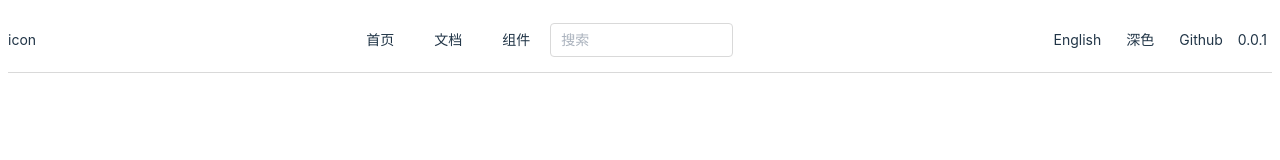
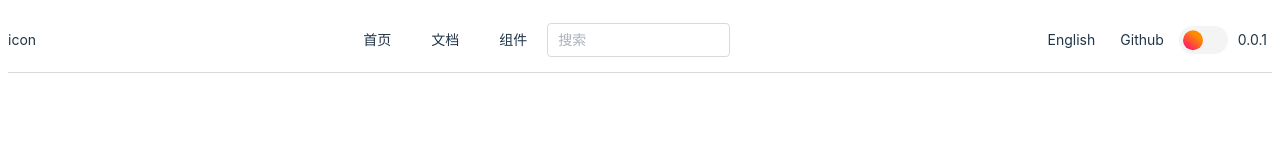
Before and after one commit to Caller-UI/caller-ui, a Vue app: page / in a window 1280 px wide. Shown: the top 160 px of the page. Built offline with nearby package versions, Linux system fonts and the light colour scheme.

Commit message:
[样式修改](主题样式): 主题样式更换

```diff
--- a/src/packages/button/Button.less
+++ b/src/packages/button/Button.less
@@ -25,7 +25,6 @@
 
   /* 基础 */
   .btnHov(@color) {
-    color: var(--textColor);
     background-color: @color;
     &:hover {
       opacity: 0.8;
@@ -59,9 +58,9 @@
   &-default {
     background-color: inherit;
     color: var(--defultColor);
-    border: 1px solid #d9d9d9;
+    border: 1px solid @defaultBorderColor;
     &:hover {
-      border-color: #646cff;
+      border-color: @defaultBorderHoverColor;
     }
   }
   &-primary {
@@ -100,7 +99,7 @@
     color: inherit;
     border: 1px dashed;
     &:hover {
-      border-color: #646cff;
+      border-color: @defaultBorderHoverColor;
     }
   }
 
--- a/src/packages/style/const.less
+++ b/src/packages/style/const.less
@@ -4,3 +4,5 @@
 @warningColor: #ffa85c;
 @dangerColor: #e94f37;
 @textColor: #0e80eb;
+@defaultBorderColor: #d9d9d9;
+@defaultBorderHoverColor: #646cff;
--- a/src/views/home/Header.vue
+++ b/src/views/home/Header.vue
@@ -1,7 +1,7 @@
 <script setup lang="ts">
 import { menu, system, version } from './const'
 import { searchIndexMap } from '@/utils/IndexMap'
-import { onMounted, ref } from 'vue'
+import { onBeforeUnmount, onMounted, ref } from 'vue'
 import router from '@/router'
 
 type Isearch = {
@@ -14,21 +14,11 @@ const searchListCurrent = ref<number>(0)
 const searchVal = ref<string>('')
 const searchList = ref<Isearch[]>([])
 const searchFlag = ref<boolean>(false)
-const theme = ref<string>('深色')
+const theme = ref<boolean>(false)
 const menuClick = (index: number) => {
   menuCurrent.value = index
 }
 const systemClick = (index: number) => {
-  systemCurrent.value = index
-}
-const themeChange = (index: number) => {
-  if (theme.value === '深色') {
-    theme.value = '浅色'
-    document.getElementsByTagName('html')[0].className = 'dark'
-  } else {
-    theme.value = '深色'
-    document.getElementsByTagName('html')[0].className = ''
-  }
   systemCurrent.value = index
 }
 const searchChange = () => {
@@ -47,14 +37,30 @@ const listActive = (item: Isearch) => {
   searchList.value = []
 }
 const searchBlur = (e: any) => {
-  if (e.target.localName !== 'li' && e.target.localName !== 'input') {
+  console.log(e.target)
+  if (e.target.id === 'searchInput' || e.target.className === 'searchListActive') {
+    searchFlag.value = true
+  } else {
     searchFlag.value = false
+  }
+}
+// theme切换
+const themeSwitch = () => {
+  if (!theme.value) {
+    document.getElementsByTagName('html')[0].className = 'dark'
   } else {
-    searchFlag.value = true
+    document.getElementsByTagName('html')[0].className = ''
   }
 }
 onMounted(() => {
+  if (window.matchMedia('(prefers-color-scheme: dark)').matches) {
+    document.getElementsByTagName('html')[0].className = 'dark'
+    theme.value = true
+  }
   window.addEventListener('click', searchBlur)
+})
+onBeforeUnmount(() => {
+  window.removeEventListener('click', searchBlur)
 })
 </script>
 <template>
@@ -65,7 +71,7 @@ onMounted(() => {
         <span :class="{ menuActive: menuCurrent === index }">{{ item }}</span>
       </div>
       <div class="searchBox">
-        <input type="text" placeholder="搜索" @input="searchChange" v-model="searchVal" />
+        <input id="searchInput" type="text" placeholder="搜索" @input="searchChange" v-model="searchVal" />
         <ul class="list" :class="{ searchBlur: !searchFlag }" v-if="searchList.length !== 0">
           <li
             v-for="(item, index) in searchList"
@@ -81,9 +87,12 @@ onMounted(() => {
     </div>
     <div class="systemBox">
       <div v-for="(item, index) in system" :key="index" class="system" :class="{ systemActive: systemCurrent === index }">
-        <span v-if="item === '深色'" @click="themeChange(index)">{{ theme }}</span>
-        <span v-else @click="systemClick(index)">{{ item }}</span>
+        <span @click="systemClick(index)">{{ item }}</span>
       </div>
+      <label class="switch" @click="themeSwitch">
+        <input type="checkbox" v-model="theme" />
+        <span class="slider"></span>
+      </label>
       <span class="version">{{ version }}</span>
     </div>
   </div>
--- a/src/views/home/const.ts
+++ b/src/views/home/const.ts
@@ -1,6 +1,6 @@
 const menu = ['首页', '文档', '组件']
 
-const system = ['English', '深色', 'Github']
+const system = ['English', 'Github']
 
 const version = '0.0.1'
 
--- a/src/views/home/index.less
+++ b/src/views/home/index.less
@@ -42,6 +42,7 @@
 input {
   transition: all 0.3s;
   height: 30px;
+  color: var(--doctextColor);
   border: 1px solid var(--borderColor);
   background-color: var(--inputBgColor);
   border-radius: 4px;
@@ -62,8 +63,8 @@ input {
 .list {
   position: absolute;
   width: 160px;
-  background-color: #fff;
-  box-shadow: 0 0 1px 1px rgb(226, 226, 230);
+  background-color: var(--inputBgColor);
+  box-shadow: 0 0 1px 1px var(--inputShadow);
   top: 38px;
   border-radius: 2px;
   left: 3px;
@@ -77,9 +78,64 @@ input {
     border-radius: 2px;
     padding: 5px 5px;
     &:hover {
-      background-color: pink;
+      background-color: var(--inputSearchBg);
     }
   }
+}
+.switch {
+  --width-of-switch: 3.5em;
+  --height-of-switch: 2em;
+  /* size of sliding icon -- sun and moon */
+  --size-of-icon: 1.4em;
+  /* it is like a inline-padding of switch */
+  --slider-offset: 0.3em;
+  position: relative;
+  width: var(--width-of-switch);
+  height: var(--height-of-switch);
+  margin-right: 10px;
+}
+
+.switch input {
+  opacity: 0;
+  width: 0;
+  height: 0;
+}
+
+/* The slider */
+.slider {
+  position: absolute;
+  cursor: pointer;
+  top: 0;
+  left: 0;
+  right: 0;
+  bottom: 0;
+  background-color: #f4f4f5;
+  transition: 0.4s;
+  border-radius: 30px;
+}
+
+.slider:before {
+  position: absolute;
+  content: '';
+  height: var(--size-of-icon, 1.4em);
+  width: var(--size-of-icon, 1.4em);
+  border-radius: 20px;
+  left: var(--slider-offset, 0.3em);
+  top: 50%;
+  transform: translateY(-50%);
+  background: linear-gradient(40deg, #ff0080, #ff8c00 70%);
+  transition: 0.4s;
+}
+
+input:checked + .slider {
+  background-color: #303136;
+}
+
+input:checked + .slider:before {
+  left: calc(100% - (var(--size-of-icon, 1.4em) + var(--slider-offset, 0.3em)));
+  background: #303136;
+  /* change the value of second inset in box-shadow to change the angle and direction of the moon  */
+  box-shadow: inset -3px -2px 5px -2px #8983f7, inset -10px -4px 0 0 #a3dafb;
 }
 .version {
   margin-right: 5px;
@@ -91,7 +147,7 @@ input {
   background-color: var(--systemBgColor);
 }
 .searchListActive {
-  background-color: pink;
+  background-color: var(--inputSearchBg);
 }
 .searchBlur {
   display: none;
--- a/src/views/style/docTheme.less
+++ b/src/views/style/docTheme.less
@@ -1,10 +1,12 @@
 :root {
-  --themeColor: #fff;
-  --doctextColor: #213547;
-  --borderColor: rgb(239, 239, 245);
-  --menuColor: #18a058;
-  --inputBgColor: #fff;
-  --systemBgColor: rgb(236, 232, 232);
+  --systemBgColor: rgb(236, 232, 232); // 背景颜色
+  --themeColor: #fff; // 主题颜色
+  --doctextColor: #213547; // 文字颜色
+  --borderColor: rgb(239, 239, 245); // border颜色
+  --inputBgColor: #fff; // 输入框背景色
+  --inputShadow: rgb(226, 226, 230); // 输入框阴影色
+  --inputSearchBg: #e9e6e6; // 搜索列表背景色
+  --menuColor: #18a058; // header菜单颜色
   transition: all 0.5s cubic-bezier(0.075, 0.82, 0.165, 1);
   color: var(--doctextColor);
   border-color: var(--borderColor);
@@ -18,4 +20,6 @@ html.dark {
   --doctextColor: #fff;
   --borderColor: rgba(255, 255, 255, 0.09);
   --inputBgColor: rgba(255, 255, 255, 0.09);
+  --inputShadow: rgba(255, 255, 255, 0.2);
+  --inputSearchBg: #5e5e5e;
 }
```
